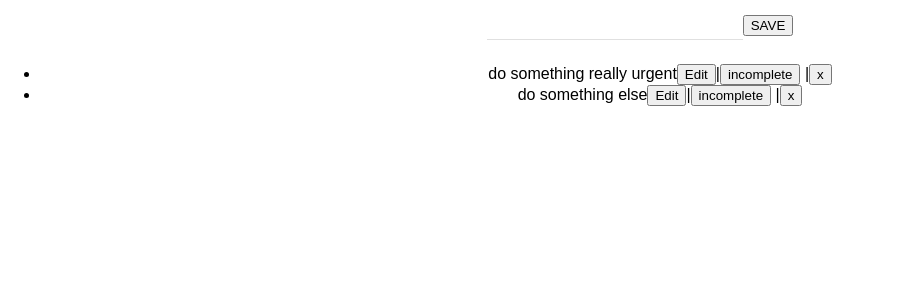
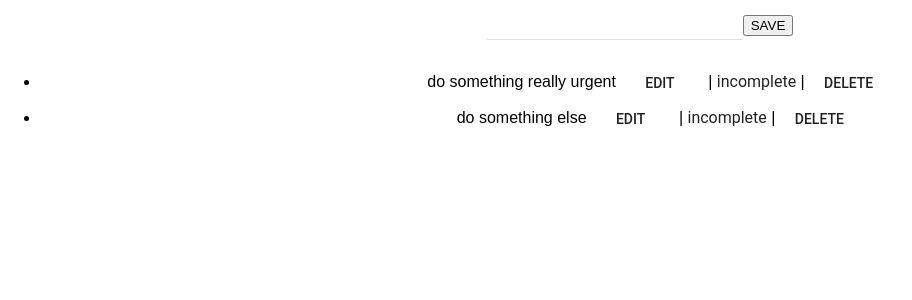
Before and after one commit to destino92/todo1, a React (Create React App) app: page / in a window 1280 px wide. Shown: the top 300 px of the page, without its empty margins (0-912 px from the left). Built offline with nearby package versions, Linux system fonts and the light colour scheme.

Commit message:
style: import material ui radion button

```diff
--- a/src/App.js
+++ b/src/App.js
@@ -3,6 +3,7 @@ import './App.css';
 import MuiThemeProvider from 'material-ui/styles/MuiThemeProvider';
 import TextField from 'material-ui/TextField';
 import FlatButton from 'material-ui/FlatButton';
+import RadioButton from 'material-ui/RadioButton';
 
 class App extends Component {
   constructor(props) {
@@ -159,13 +160,11 @@ const TodoItem = ({ item,
     return (
       <li>
         {item.content}
-        <button onClick={() => toggleEditView(index)}>Edit</button>|
-        <button onClick={() => toggleCompletion(index)}>
+        <FlatButton onClick={() => toggleEditView(index)} label="Edit"/> |
+        <FlatButton onClick={() => toggleCompletion(index)}>
           {item.completed ? 'completed' : 'incomplete' }
-        </button> |
-        <button onClick={ () => removeItem(item.id)}>
-          x
-        </button>
+        </FlatButton>|
+        <FlatButton onClick={ () => removeItem(item.id)} label="Delete"/>
      </li>
     );
   }
```
